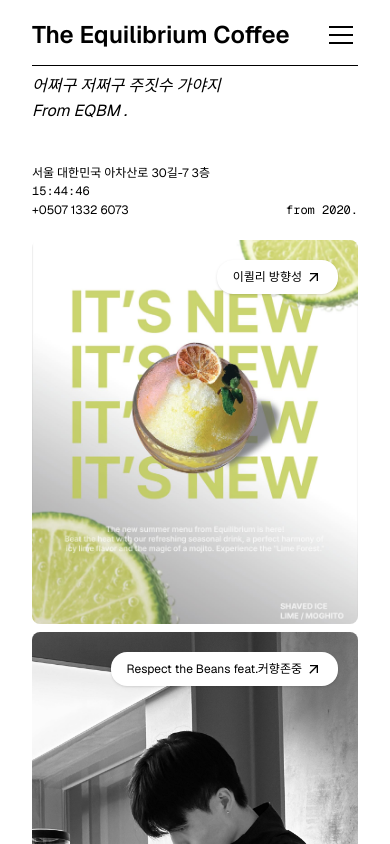
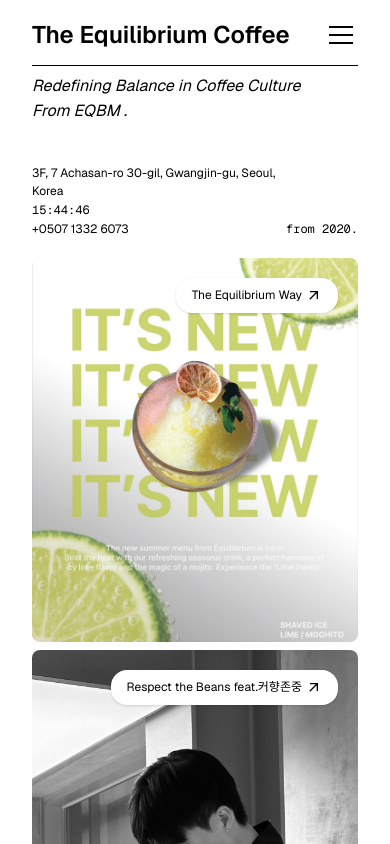
Before and after one commit to Choi-jae-min/equilibrium, a Next.js app: page / in a window 390 px wide. Shown: the top 844 px of the page. Built offline with nearby package versions, Linux system fonts and the light colour scheme.

Commit message:
update : text

```diff
--- a/src/app/components/cards/productCard.tsx
+++ b/src/app/components/cards/productCard.tsx
@@ -13,7 +13,7 @@
         <div className={'group hover:cursor-pointer'}>
             <p className={'text-12 text-gray-500 pb-2'}>{type}</p>
             <span className="flex items-center space-x-2 pb-3">
-                <h1 className="relative text-nowrap text-14 sm:text-18 font-semibold overflow-hidden">{title}
+                <h1 className="relative text-nowrap text-14 sm:text-18 font-semibold">{title}
                     <span className="absolute left-0 -bottom-1 h-[1px] w-full bg-black scale-x-0 origin-left transition-transform duration-300 group-hover:scale-x-100"/>
                 </h1>
                 <MdOutlineArrowOutward className="transition-transform duration-300 ease-in-out group-hover:rotate-45" />
--- a/src/app/page.tsx
+++ b/src/app/page.tsx
@@ -25,13 +25,12 @@
         <Header/>
         <main>
 
-          <p className={`italic`}>어쩌구 저쩌구 주짓수 가야지</p>
+          <p className={`italic`}>Redefining Balance in Coffee Culture</p>
           <p className={`italic`}>From EQBM .</p>
 
           <div className={'text-12 pt-10 flex justify-between items-end lg:hidden'}>
               <span>
-                  <p className="">서울 대한민국 아차산로 30길-7 3층</p>
-                  {/*<p className="">3F, 7 Achasan-ro 30-gil, Gwangjin-gu, Seoul, Korea</p>*/}
+                  <p className="">3F, 7 Achasan-ro 30-gil, Gwangjin-gu, Seoul, Korea</p>
                   <p className="font-mono">{time}</p>
                   <p className="">+0507 1332 6073</p>
               </span>
@@ -61,7 +60,7 @@
                           className="object-cover transition-transform duration-500 ease-in-out group-hover:scale-105"
                       />
                       <ImageBtn
-                          title={'이퀼리 방향성'}
+                          title={'The Equilibrium Way'}
                           onClick={() => {}}
                           className="bg-white absolute top-5 right-5 px-4 py-2 shadow rounded-2xl hover:cursor-pointer"
                       />
```
